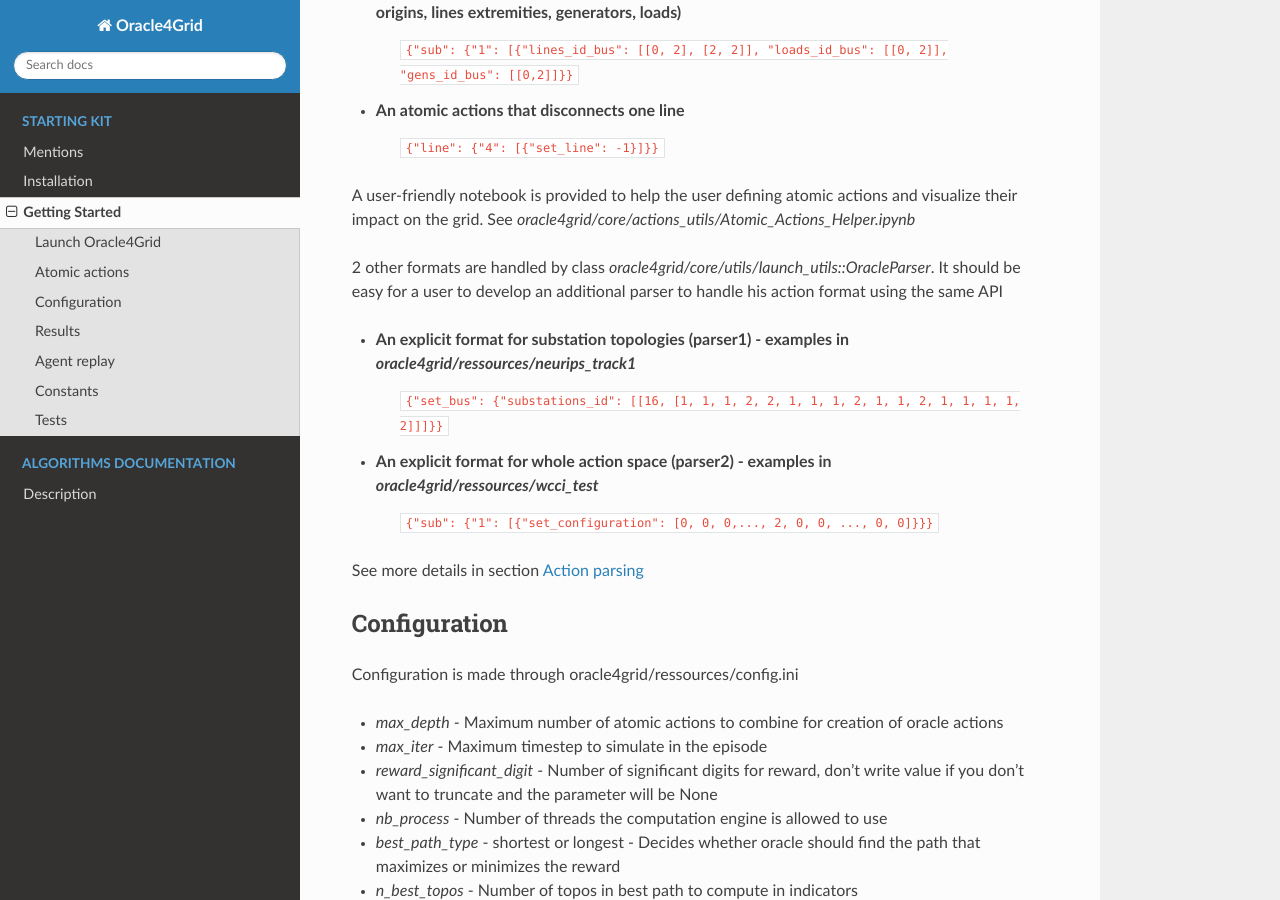
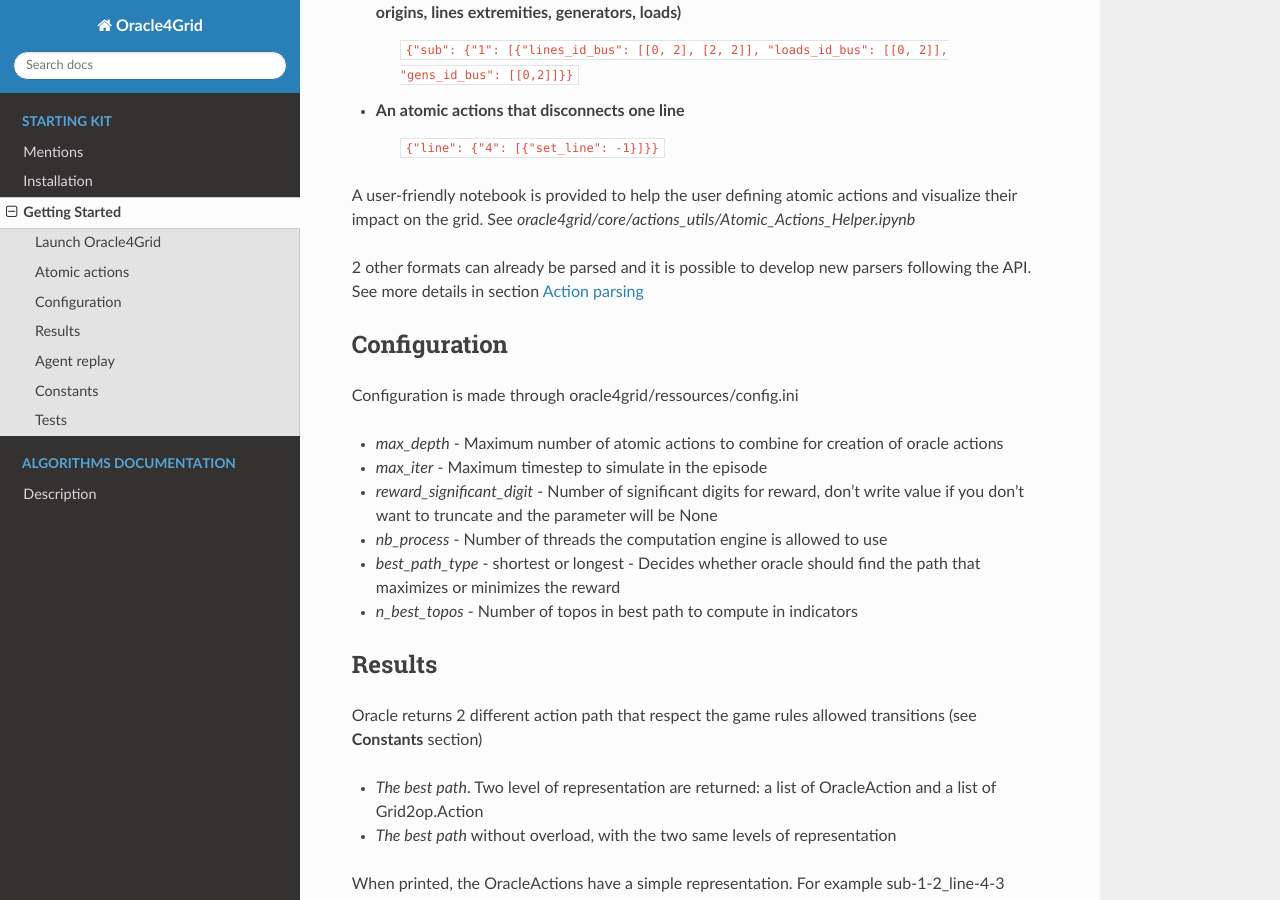
Before and after one commit to marota/Oracle4Grid, a Sphinx documentation site: the page built from docs/GETTING_STARTED.rst, in a window 1280 px wide and 900 px high, scrolled down 1120 px. Built offline with Sphinx 7.4.7 and the Read the Docs theme 2.0.0, drawn with Linux system fonts in a browser that asks for light colours.

Commit message:
making atomic action subsection more concise since more details are then given in Action Parsing section

```diff
--- a/docs/GETTING_STARTED.rst
+++ b/docs/GETTING_STARTED.rst
@@ -40,13 +40,7 @@
 
 A user-friendly notebook is provided to help the user defining atomic actions and visualize their impact on the grid. See *oracle4grid/core/actions_utils/Atomic_Actions_Helper.ipynb*
 
-2 other formats are handled by class *oracle4grid/core/utils/launch_utils::OracleParser*. It should be easy for a user to develop an additional parser to handle his action format using the same API
-
-* An explicit format for substation topologies (parser1) - examples in *oracle4grid/ressources/neurips_track1*
-    ``{"set_bus": {"substations_id": [[16, [1, 1, 1, 2, 2, 1, 1, 1, 2, 1, 1, 2, 1, 1, 1, 1, 2]]]}}``
-* An explicit format for whole action space (parser2) - examples in *oracle4grid/ressources/wcci_test*
-    ``{"sub": {"1": [{"set_configuration": [0, 0, 0,..., 2, 0, 0, ..., 0, 0]}}}``
-
+2 other formats can already be parsed and it is possible to develop new parsers following the API.
 See more details in section :ref:`parsing`
 
 Configuration
```
